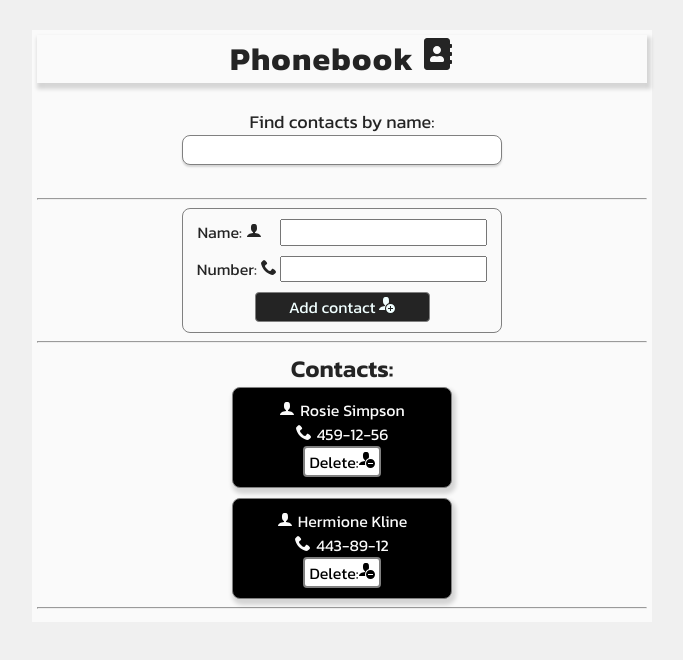
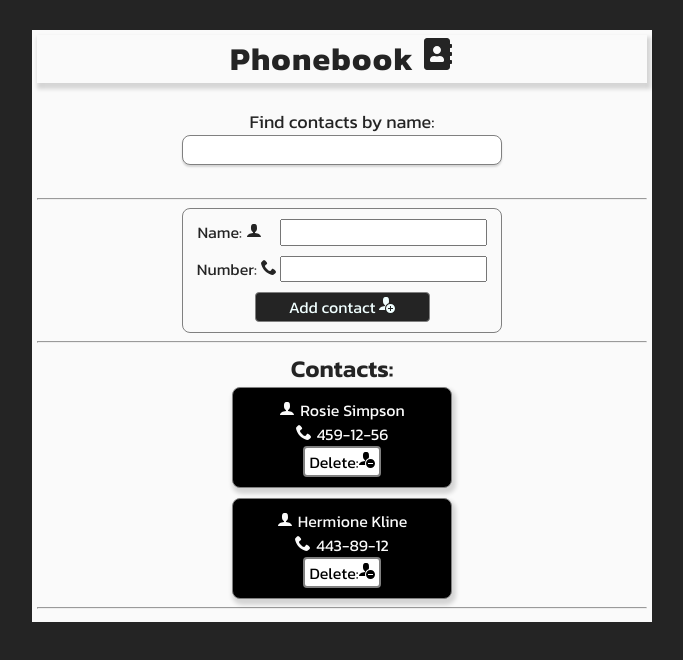
Before and after one commit to vladyslavJs/goit-react-hw-03, a React (Vite) app: page / in a window 1280 px wide. Shown: the top 660 px of the page, without its empty margins (298-981 px from the left). Built offline with nearby package versions, Linux system fonts and the light colour scheme.

Commit message:
Update index.css

```diff
--- a/src/index.css
+++ b/src/index.css
@@ -4,9 +4,8 @@
   font-weight: 400;
 
   color: #242424;
-  background-color: rgb(240, 240, 240);
+  background-color: #242424;
 
-  font-synthesis: none;
   text-rendering: optimizeLegibility;
   -webkit-font-smoothing: antialiased;
   -moz-osx-font-smoothing: grayscale;
@@ -51,8 +50,7 @@ img {
 }
 
 input,
-textarea,
-fieldset {
+textarea {
   padding: 0;
   resize: none;
 }
```
